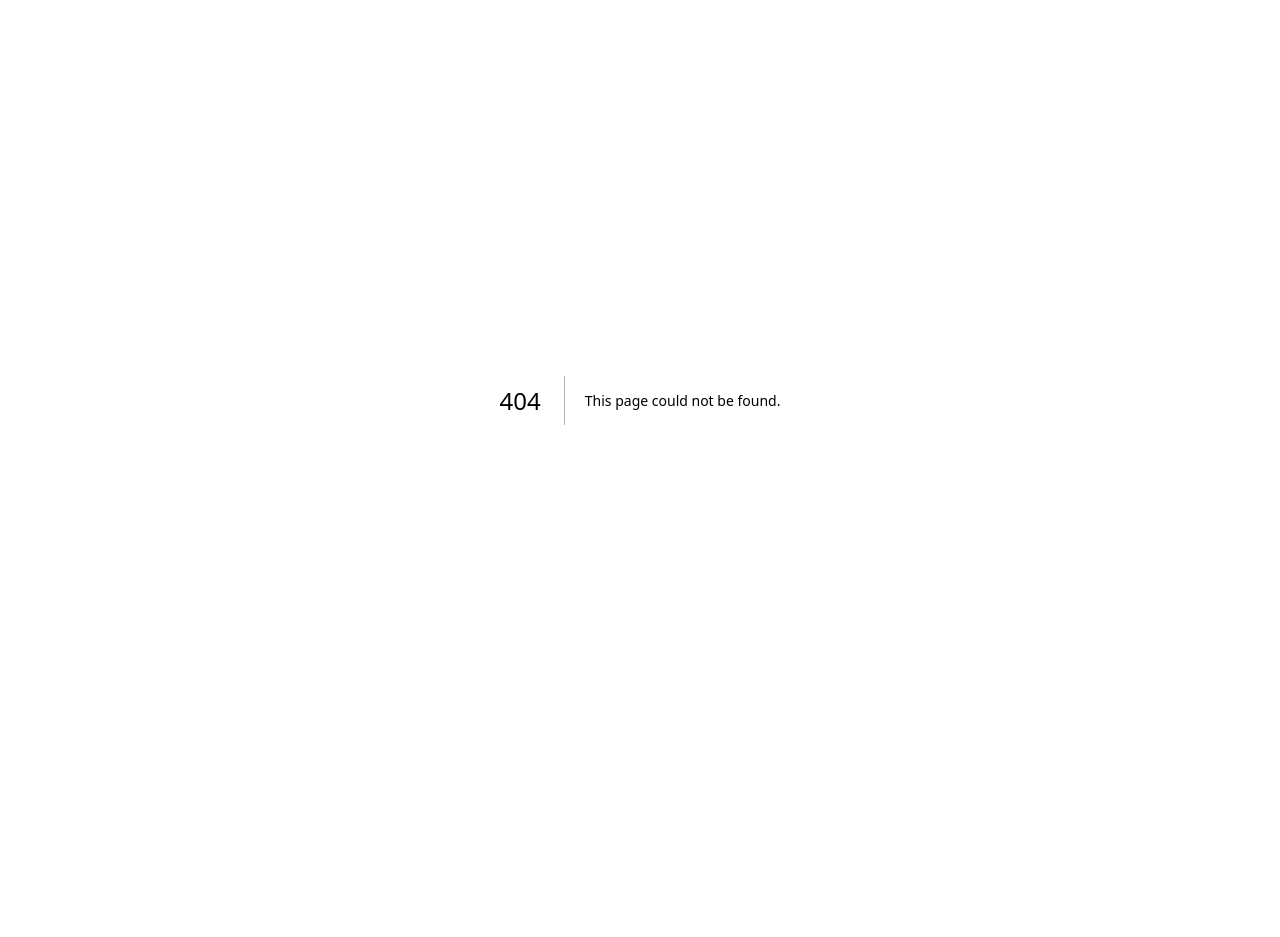
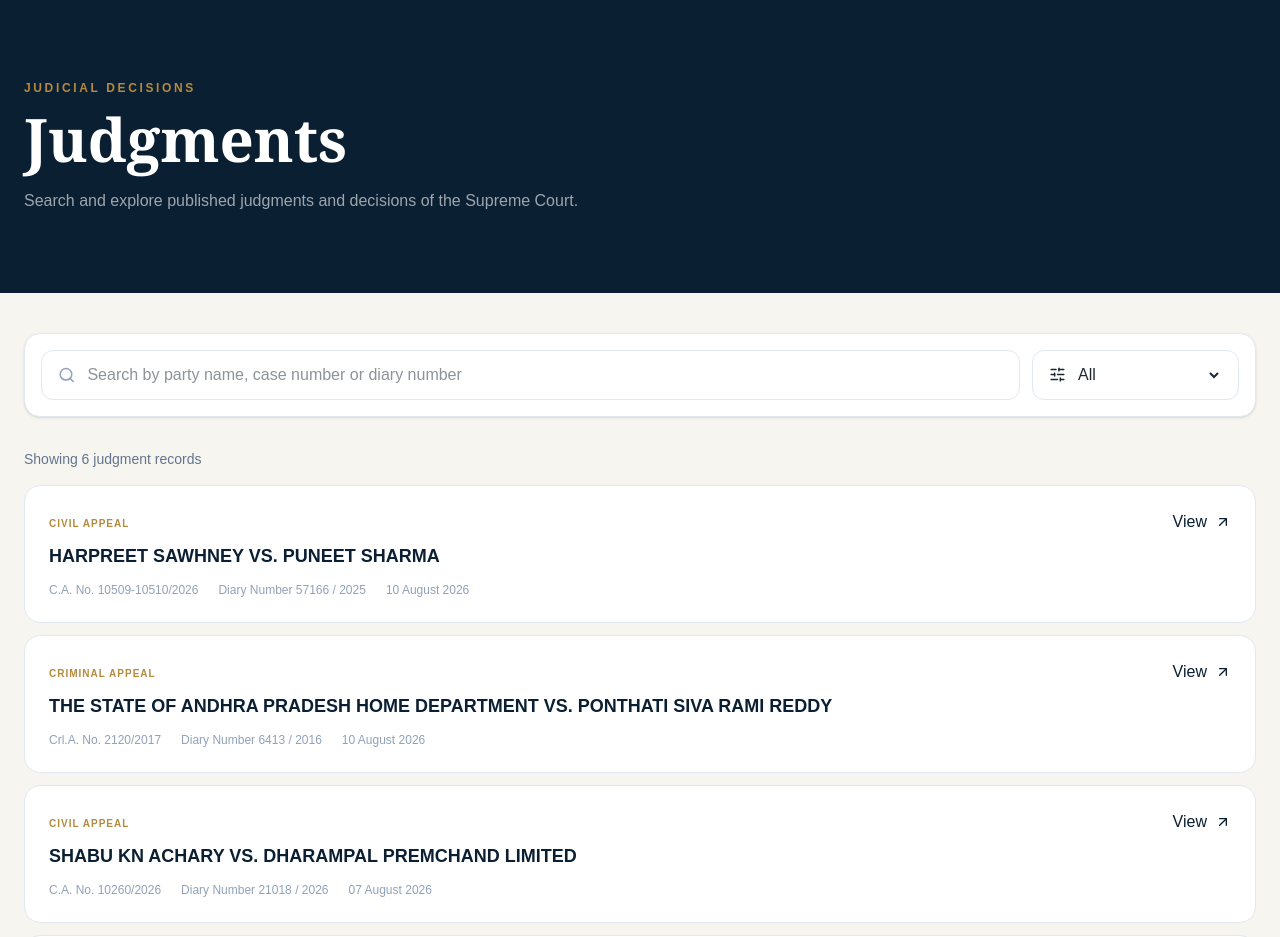
Before and after one commit to patnaikyamini4/supreme-court-india-redesign, a Next.js app: page /judgments in a window 1280 px wide. Before the commit this address had no page. Shown: the top 937 px of the page. Before the commit the page ends 800 px from the top, so only its background shows below. Built offline with nearby package versions, Linux system fonts and the light colour scheme.

Commit message:
feat: add judgments listing page

```diff
--- /dev/null
+++ b/src/app/judgments/page.tsx
@@ -0,0 +1,183 @@
+"use client";
+
+import { Search, SlidersHorizontal, ArrowUpRight } from "lucide-react";
+import { useMemo, useState } from "react";
+
+const judgments = [
+  {
+    title:
+      "HARPREET SAWHNEY VS. PUNEET SHARMA",
+    caseNumber: "C.A. No. 10509-10510/2026",
+    diary: "Diary Number 57166 / 2025",
+    date: "10 August 2026",
+    type: "Civil Appeal",
+  },
+  {
+    title:
+      "THE STATE OF ANDHRA PRADESH HOME DEPARTMENT VS. PONTHATI SIVA RAMI REDDY",
+    caseNumber: "Crl.A. No. 2120/2017",
+    diary: "Diary Number 6413 / 2016",
+    date: "10 August 2026",
+    type: "Criminal Appeal",
+  },
+  {
+    title:
+      "SHABU KN ACHARY VS. DHARAMPAL PREMCHAND LIMITED",
+    caseNumber: "C.A. No. 10260/2026",
+    diary: "Diary Number 21018 / 2026",
+    date: "07 August 2026",
+    type: "Civil Appeal",
+  },
+  {
+    title:
+      "ASHOK KUMAR TIWARI VS. VIVEK KUMAR CHATURVEDI",
+    caseNumber: "CONMT.PET.(C) No. 251/2026",
+    diary: "Diary Number 72089 / 2025",
+    date: "07 August 2026",
+    type: "Contempt Petition",
+  },
+  {
+    title:
+      "LACHCHAPPA VS. SPECIAL LAND ACQUISITION OFFICER",
+    caseNumber: "C.A. No. 10250-10252/2026",
+    diary: "Diary Number 41642 / 2016",
+    date: "07 August 2026",
+    type: "Civil Appeal",
+  },
+  {
+    title:
+      "RAZIYA BEGUM VS. NAFISA BEGUM ABDUL HAMID",
+    caseNumber: "C.A. No. 7225/2011",
+    diary: "Diary Number 13874 / 2010",
+    date: "07 August 2026",
+    type: "Civil Appeal",
+  },
+];
+
+export default function JudgmentsPage() {
+  const [query, setQuery] = useState("");
+  const [type, setType] = useState("All");
+
+  const types = ["All", ...new Set(judgments.map((item) => item.type))];
+
+  const filtered = useMemo(() => {
+    return judgments.filter((item) => {
+      const matchesQuery =
+        item.title.toLowerCase().includes(query.toLowerCase()) ||
+        item.caseNumber.toLowerCase().includes(query.toLowerCase()) ||
+        item.diary.toLowerCase().includes(query.toLowerCase());
+
+      const matchesType =
+        type === "All" || item.type === type;
+
+      return matchesQuery && matchesType;
+    });
+  }, [query, type]);
+
+  return (
+    <>
+      <main className="min-h-screen bg-[#F7F5EF]">
+        <section className="bg-[#0B1F33] text-white">
+          <div className="sc-container py-16 md:py-20">
+            <p className="sc-eyebrow text-[#D8B86A]">
+              Judicial decisions
+            </p>
+
+            <h1 className="sc-serif mt-3 text-4xl font-bold md:text-6xl">
+              Judgments
+            </h1>
+
+            <p className="mt-5 max-w-2xl text-white/60">
+              Search and explore published judgments and
+              decisions of the Supreme Court.
+            </p>
+          </div>
+        </section>
+
+        <section className="sc-container py-10">
+          <div className="rounded-2xl border border-slate-200 bg-white p-4 shadow-sm">
+            <div className="flex flex-col gap-3 md:flex-row">
+              <div className="flex flex-1 items-center gap-3 rounded-xl border border-slate-200 px-4">
+                <Search size={18} className="text-slate-400" />
+
+                <input
+                  value={query}
+                  onChange={(e) => setQuery(e.target.value)}
+                  placeholder="Search by party name, case number or diary number"
+                  className="h-12 w-full outline-none"
+                />
+              </div>
+
+              <div className="flex items-center gap-2 rounded-xl border border-slate-200 px-4">
+                <SlidersHorizontal size={17} />
+
+                <select
+                  value={type}
+                  onChange={(e) => setType(e.target.value)}
+                  className="h-12 bg-transparent text-sm outline-none"
+                >
+                  {types.map((item) => (
+                    <option key={item}>{item}</option>
+                  ))}
+                </select>
+              </div>
+            </div>
+          </div>
+
+          <div className="mt-8">
+            <p className="text-sm text-slate-500">
+              Showing {filtered.length} judgment records
+            </p>
+
+            <div className="mt-4 space-y-3">
+              {filtered.map((item) => (
+                <article
+                  key={item.title}
+                  className="group rounded-2xl border border-slate-200 bg-white p-6 transition hover:border-[#B38A3E]/50 hover:shadow-md"
+                >
+                  <div className="flex flex-col justify-between gap-5 md:flex-row">
+                    <div>
+                      <span className="text-[10px] font-bold uppercase tracking-widest text-[#B38A3E]">
+                        {item.type}
+                      </span>
+
+                      <h2 className="mt-2 max-w-4xl text-base font-bold leading-7 text-[#0B1F33] md:text-lg">
+                        {item.title}
+                      </h2>
+
+                      <div className="mt-3 flex flex-wrap gap-x-5 gap-y-2 text-xs text-slate-400">
+                        <span>{item.caseNumber}</span>
+                        <span>{item.diary}</span>
+                        <span>{item.date}</span>
+                      </div>
+                    </div>
+
+                    <button
+                      type="button"
+                      className="flex shrink-0 items-center gap-2 self-start text-sm font-semibold text-[#0B1F33] hover:text-[#B38A3E]"
+                    >
+                      View
+                      <ArrowUpRight size={16} />
+                    </button>
+                  </div>
+                </article>
+              ))}
+
+              {filtered.length === 0 && (
+                <div className="rounded-2xl border border-dashed border-slate-300 bg-white p-12 text-center">
+                  <h2 className="font-semibold text-[#0B1F33]">
+                    No judgments found
+                  </h2>
+
+                  <p className="mt-2 text-sm text-slate-500">
+                    Try a different search term or category.
+                  </p>
+                </div>
+              )}
+            </div>
+          </div>
+        </section>
+      </main>
+    </>
+  );
+}
```
